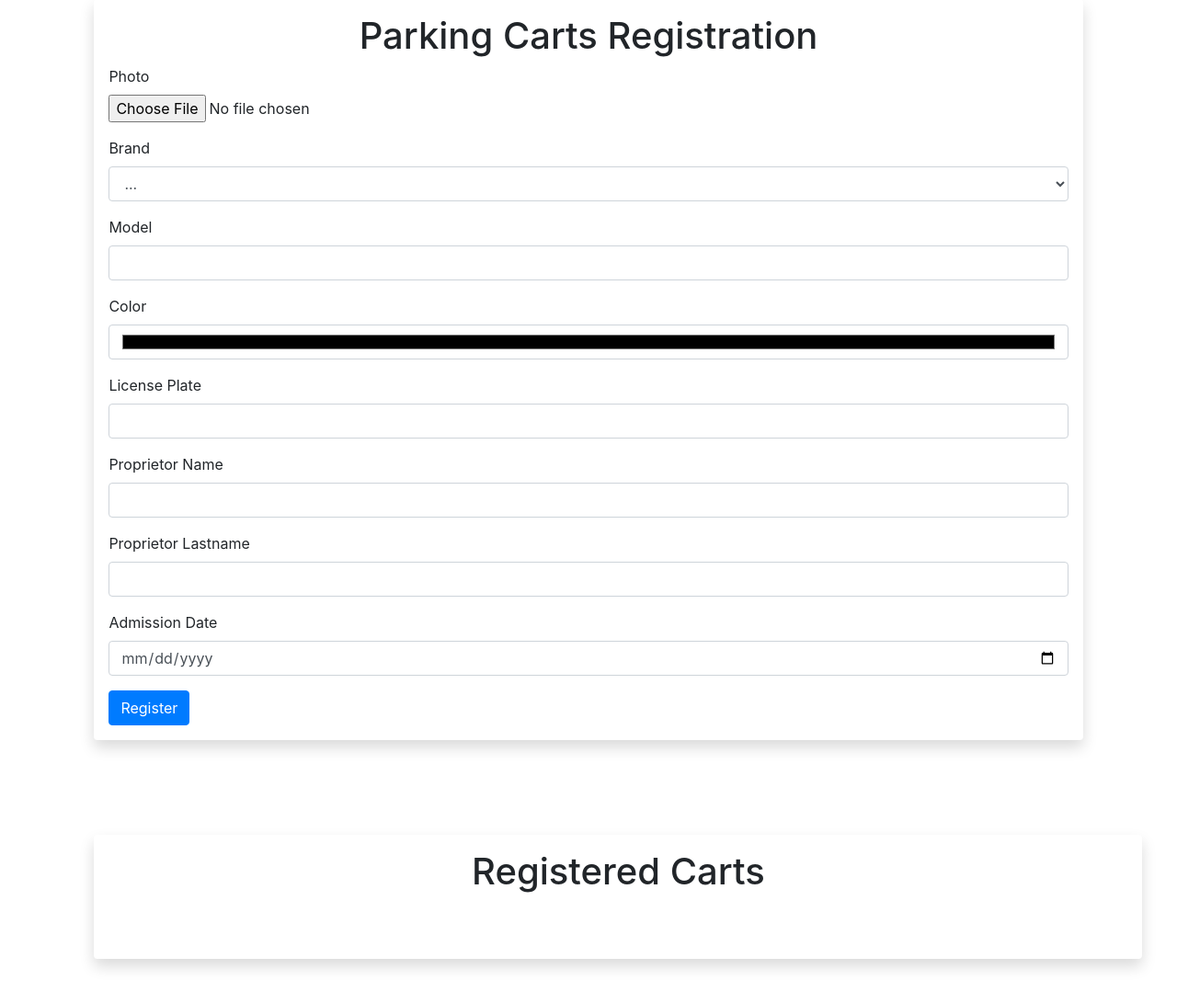
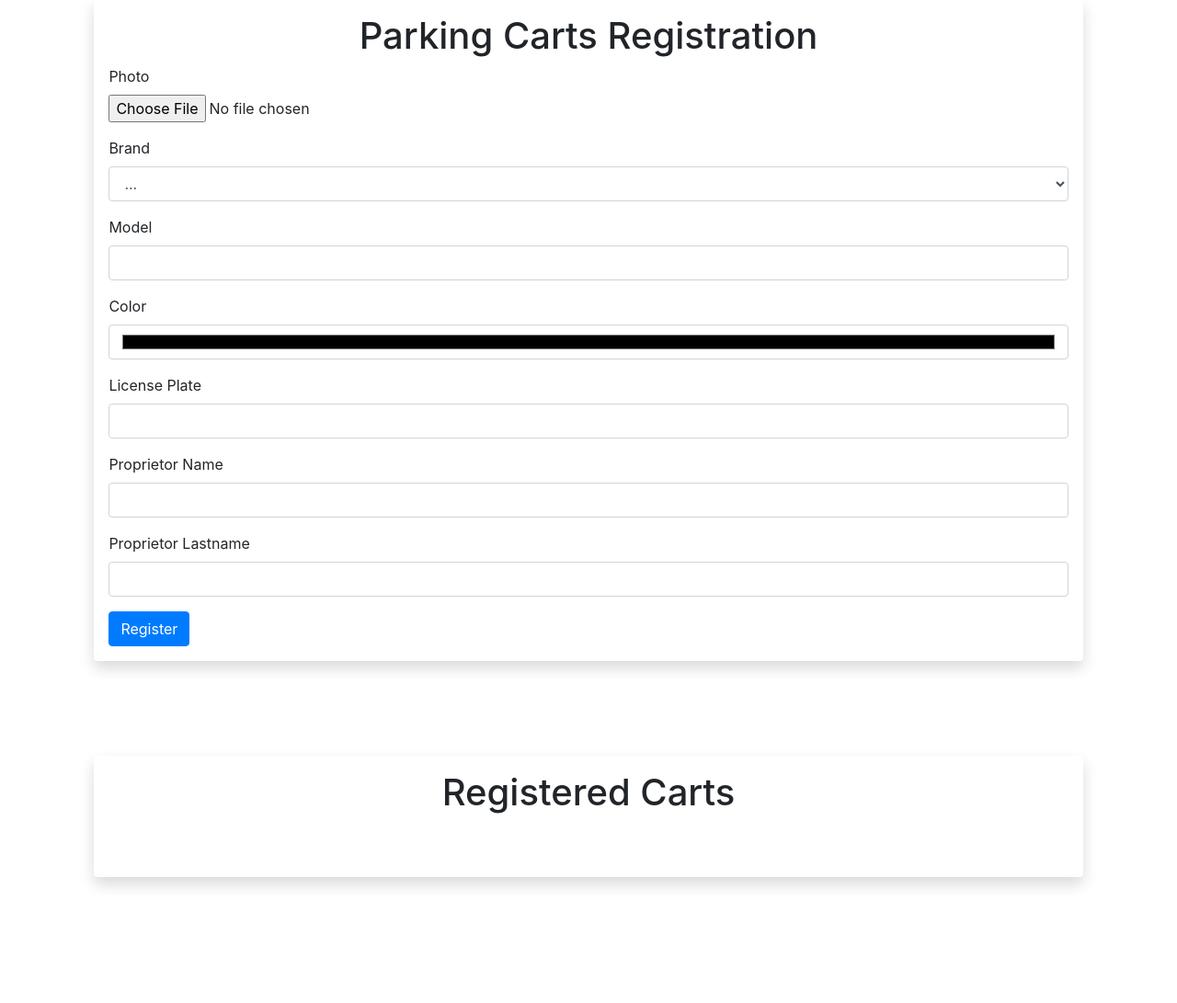
Before and after one commit to charlitoro/php-nginx-container, a PHP site: page / in a window 1280 px wide. Shown: the part 103-1194 px from the top of the page at 92% size. After the commit the page ends 1068 px from the top, so only its background shows below. Run offline with PHP 8.4, Linux system fonts and the light colour scheme; data that the repository does not hold is empty.

Commit message:
refactor date

```diff
--- a/src/carts-list.php
+++ b/src/carts-list.php
@@ -9,7 +9,6 @@
     }
     $json= array();
     while($row = mysqli_fetch_array($result)){
-        // echo '<script>console.log('. $row .') </script>';
         $json[] = array(
             'photo' => $row['photo'],
             'brand' => $row['brand'],
--- a/src/index.html
+++ b/src/index.html
@@ -30,8 +30,6 @@
 </head>
 
 <body>
-
-    <!--  -->
     <div class="form-container shadow p-3 mb-5 bg-white rounded" >
         <h1>Parking Carts Registration </h1>
         <form id="carts-form" >
@@ -74,25 +72,16 @@
                 <label for="proprietorLastnameLabel">Proprietor Lastname</label>
                 <input type="text" class="form-control" name="proprietorLastname" id="proprietorLastname">
             </div>
-            <div class="form-group">
-                <label for="dateLabel">Admission Date</label>
-                <input type="date" class="form-control" name="date" id="date">
-            </div>
             <input type="hidden" name="form_submitted" value="1" />
             <button type="submit" class="btn btn-primary">Register</button>
         </form>
     </div>
-    <div class="container form-container shadow p-3 mb-5 bg-white rounded">
+    <div class="form-container shadow p-3 mb-5 bg-white rounded">
         <h1 style='margin-bottom: 5%'>Registered Carts</h1>
         <div id="carts-list" class='row row-cols-4'></div>
     </div>
 
     <!--  -->
-    <!-- <script
-        src="https://code.jquery.com/jquery-3.3.1.min.js"
-        integrity="sha256-FgpCb/KJQlLNfOu91ta32o/NMZxltwRo8QtmkMRdAu8="
-        crossorigin="anonymous">
-    </script> -->
     <script src="index.js"></script>
     </body>
 </body>
--- a/src/index.js
+++ b/src/index.js
@@ -4,7 +4,7 @@ $(document).ready( function () {
 
     $('#carts-form').submit( e => {
         e.preventDefault();
-        // const photo = $('#photo').val().replace(/(C:fakepath)/, 'assets/img/');
+        const now  = new Date();
         const postData = {
             photo: `assets/img/${document.getElementById("photo").files[0].name}`,
             brand: $('#brand').val(),
@@ -13,7 +13,7 @@ $(document).ready( function () {
             plate: $('#licensePlate').val(),
             name: $('#proprietorName').val(),
             lastname: $('#proprietorLastname').val(),
-            date: $('#date').val()
+            date: now.toDateString()
         }
         $.post('carts-add.php', postData, (response) => {
             $('carts-form').trigger('reset');
```
